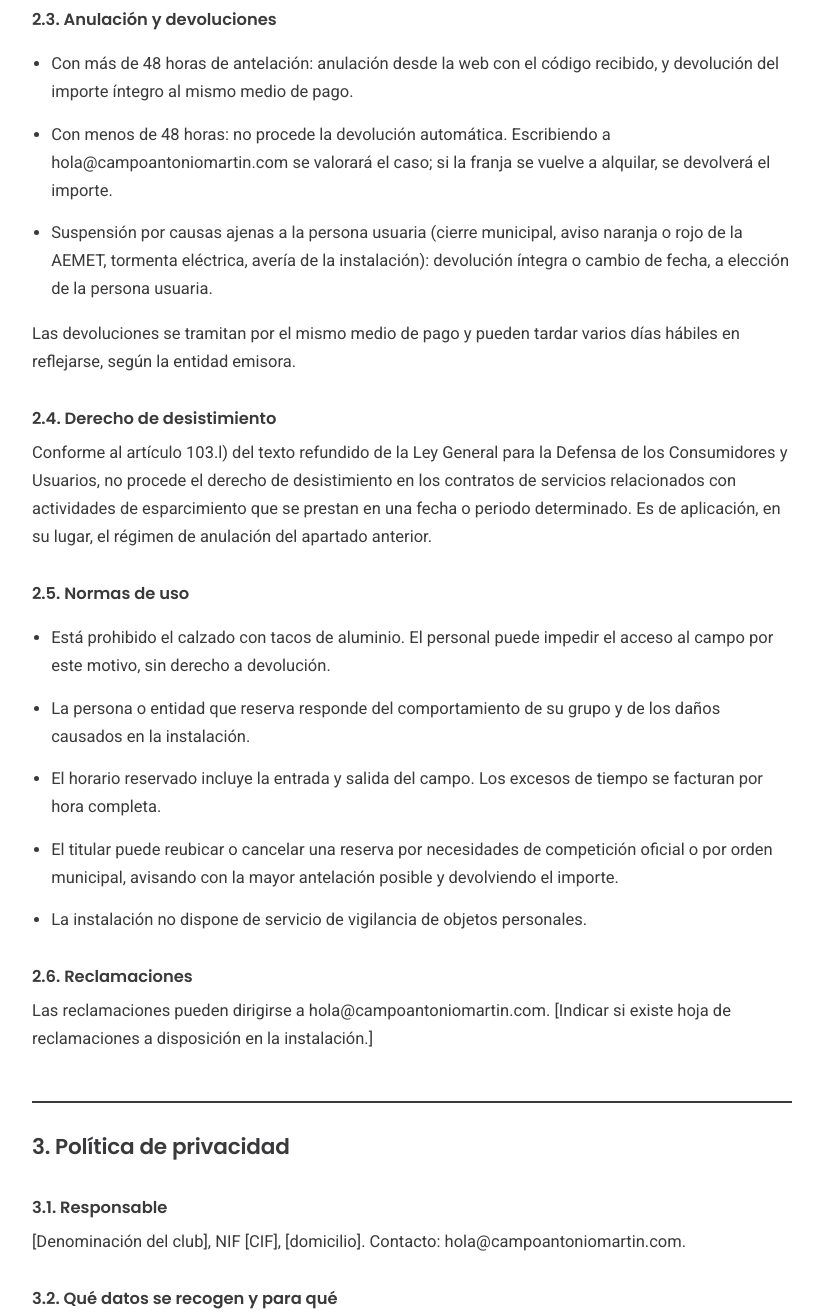
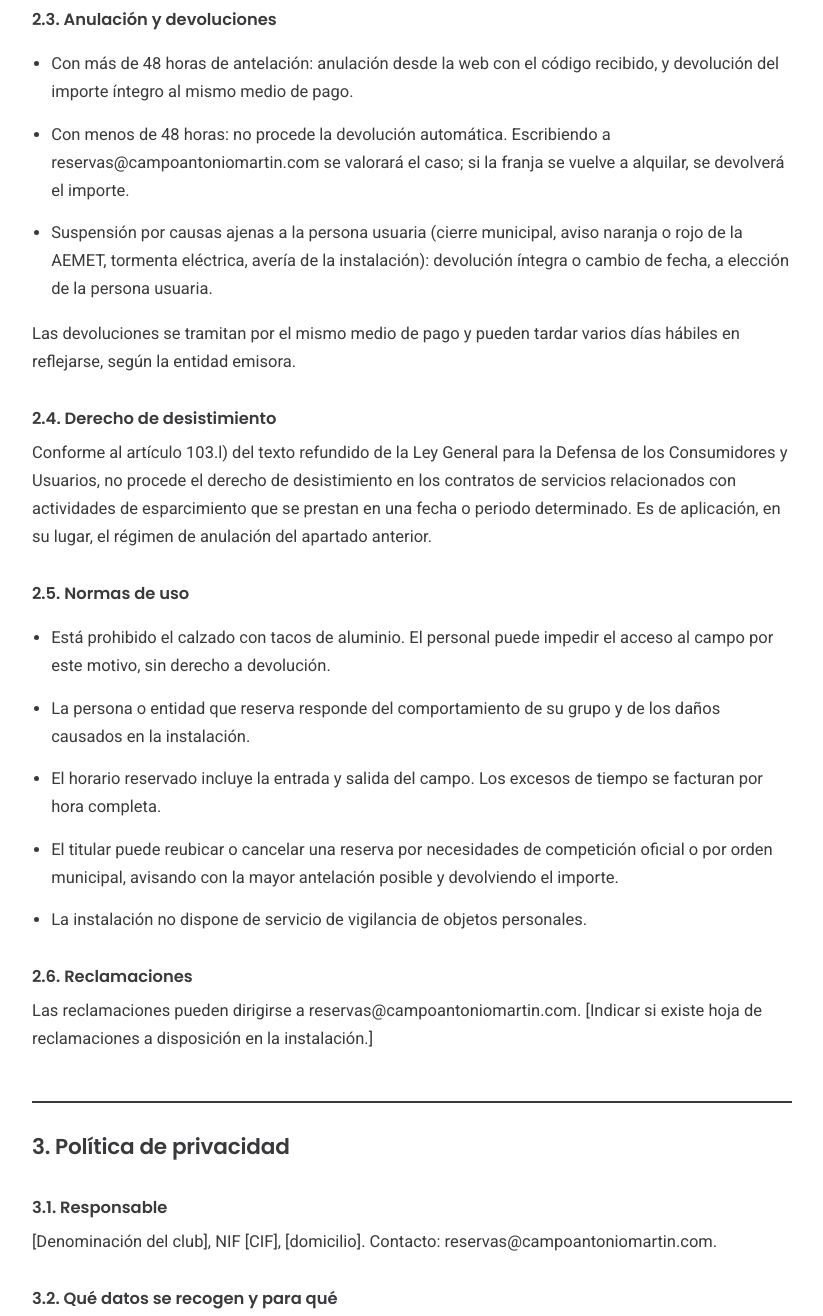
Before and after one commit to morenopascual/campo-antonio-martin, a plain HTML site: page legal.html in a window 1280 px wide. Shown: the part 1340-2656 px from the top of the page, without its empty margins (228-1051 px from the left). Drawn offline with Linux system fonts and the light colour scheme.

Commit message:
Update legal.html

```diff
--- a/legal.html
+++ b/legal.html
@@ -50,7 +50,7 @@
     <tr><th>NIF</th><td>[CIF de la entidad]</td></tr>
     <tr><th>Domicilio</th><td>[Dirección completa, Torrelodones, Madrid]</td></tr>
     <tr><th>Registro</th><td>[Registro de Asociaciones / Entidades Deportivas de la Comunidad de Madrid, nº ...]</td></tr>
-    <tr><th>Contacto</th><td>hola@campoantoniomartin.com · [teléfono]</td></tr>
+    <tr><th>Contacto</th><td>reservas@campoantoniomartin.com · [teléfono]</td></tr>
     <tr><th>Instalación</th><td>Campo Antonio Martín, instalación deportiva de titularidad municipal del Ayuntamiento de Torrelodones, gestionada por el titular en virtud de [autorización demanial / expediente 7573/2025]</td></tr>
   </table>
   <p>Este sitio web tiene por objeto informar sobre la instalación y permitir la reserva de sus espacios. El uso del sitio implica la aceptación de estas condiciones.</p>
@@ -67,7 +67,7 @@
   <h3>2.3. Anulación y devoluciones</h3>
   <ul>
     <li>Con más de 48 horas de antelación: anulación desde la web con el código recibido, y devolución del importe íntegro al mismo medio de pago.</li>
-    <li>Con menos de 48 horas: no procede la devolución automática. Escribiendo a hola@campoantoniomartin.com se valorará el caso; si la franja se vuelve a alquilar, se devolverá el importe.</li>
+    <li>Con menos de 48 horas: no procede la devolución automática. Escribiendo a reservas@campoantoniomartin.com se valorará el caso; si la franja se vuelve a alquilar, se devolverá el importe.</li>
     <li>Suspensión por causas ajenas a la persona usuaria (cierre municipal, aviso naranja o rojo de la AEMET, tormenta eléctrica, avería de la instalación): devolución íntegra o cambio de fecha, a elección de la persona usuaria.</li>
   </ul>
   <p>Las devoluciones se tramitan por el mismo medio de pago y pueden tardar varios días hábiles en reflejarse, según la entidad emisora.</p>
@@ -85,12 +85,12 @@
   </ul>
 
   <h3>2.6. Reclamaciones</h3>
-  <p>Las reclamaciones pueden dirigirse a hola@campoantoniomartin.com. [Indicar si existe hoja de reclamaciones a disposición en la instalación.]</p>
+  <p>Las reclamaciones pueden dirigirse a reservas@campoantoniomartin.com. [Indicar si existe hoja de reclamaciones a disposición en la instalación.]</p>
 
   <h2 id="privacidad">3. Política de privacidad</h2>
 
   <h3>3.1. Responsable</h3>
-  <p>[Denominación del club], NIF [CIF], [domicilio]. Contacto: hola@campoantoniomartin.com.</p>
+  <p>[Denominación del club], NIF [CIF], [domicilio]. Contacto: reservas@campoantoniomartin.com.</p>
 
   <h3>3.2. Qué datos se recogen y para qué</h3>
   <table>
@@ -113,7 +113,7 @@
   <p>Los datos de contacto se conservan mientras la reserva esté activa y durante el año siguiente, para atender posibles reclamaciones. Los registros con relevancia contable y fiscal se conservan durante los plazos legalmente exigidos.</p>
 
   <h3>3.5. Derechos</h3>
-  <p>Puede solicitar el acceso, la rectificación, la supresión, la limitación, la portabilidad y la oposición al tratamiento escribiendo a hola@campoantoniomartin.com, acreditando su identidad. Si considera que sus derechos no han sido atendidos, puede reclamar ante la Agencia Española de Protección de Datos (<a href="https://www.aepd.es" target="_blank" rel="noopener">aepd.es</a>).</p>
+  <p>Puede solicitar el acceso, la rectificación, la supresión, la limitación, la portabilidad y la oposición al tratamiento escribiendo a reservas@campoantoniomartin.com, acreditando su identidad. Si considera que sus derechos no han sido atendidos, puede reclamar ante la Agencia Española de Protección de Datos (<a href="https://www.aepd.es" target="_blank" rel="noopener">aepd.es</a>).</p>
 
   <h3>3.6. Cookies</h3>
   <p>Este sitio no instala cookies propias ni de terceros, no utiliza herramientas de analítica y no realiza seguimiento de la navegación. Por ese motivo no se muestra ningún aviso de cookies.</p>
```
